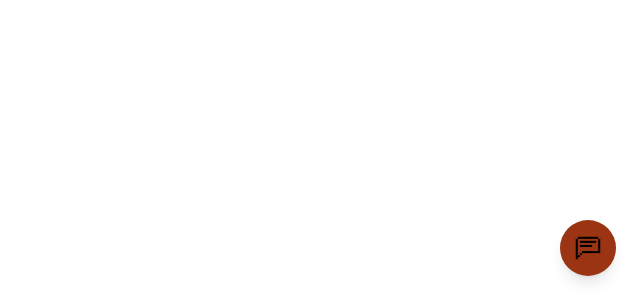
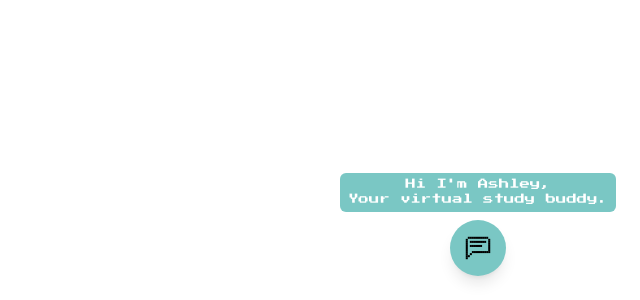
Before and after one commit to kumarankit512/lock-in, a React (Vite) app in the folder client/: page /test in a window 1280 px wide. Shown: the part 500-800 px from the top of the page, without its empty margins (640-1280 px from the left). Built offline with nearby package versions, Linux system fonts and the light colour scheme.

Commit message:
Ui change

```diff
--- a/client/src/components/chatbot.tsx
+++ b/client/src/components/chatbot.tsx
@@ -188,14 +188,26 @@ export default function Test() {
 
   return (
     <>
+      {/* --- THIS BLOCK IS MODIFIED --- */}
       {!isOpen && (
-        <button
-          className="cursor-pointer fixed bottom-6 right-6 w-14 h-14 rounded-full bg-[rgba(154,52,18,1)] hover:bg-[rgba(154,52,18,0.9)] text-white shadow-lg flex items-center justify-center z-50"
-          onClick={handleOpenChat}
-        >
-          <img src={chat} alt="Open Chat" className="w-8 h-8" style={{ imageRendering: 'pixelated' }} />
-        </button>
+        <div className="fixed bottom-6 right-6 z-50 flex flex-col items-center">
+          <div
+            className="flex flex-col px-2 py-1 bg-[rgba(122,199,196,1)] text-white rounded-md mb-2"
+            style={{ ...pixelFontStyle, fontSize: '0.65rem' }}
+          >
+            <span>Hi I'm Ashley,</span>
+            <span>Your virtual study buddy.</span>
+          </div>
+          <button
+            className="cursor-pointer w-14 h-14 rounded-full bg-[rgba(122,199,196,1)] hover:bg-[rgba(122,199,196,1)] text-white shadow-lg flex items-center justify-center"
+            onClick={handleOpenChat}
+            title="AI Chatbot"
+          >
+            <img src={chat} alt="Open Chat" className="w-8 h-8" style={{ imageRendering: 'pixelated' }} />
+          </button>
+        </div>
       )}
+      {/* --- END OF MODIFICATION --- */}
 
       {isOpen && (
         <div
@@ -280,7 +292,6 @@ export default function Test() {
               className="flex-1 border rounded-full px-4 py-2 focus:outline-none focus:ring-2 focus:ring-blue-500"
               style={{ ...pixelFontStyle, fontSize: '0.65rem' }}
             />
-            {/* --- THIS BUTTON IS MODIFIED --- */}
             <button
               onClick={sendMessage}
               disabled={loading}
@@ -289,7 +300,6 @@ export default function Test() {
             >
               Send
             </button>
-            {/* --- END OF MODIFICATION --- */}
           </div>
         </div>
       )}
```
Also changed, not shown: 1 other file (tests, documents, lock files or other folders).
